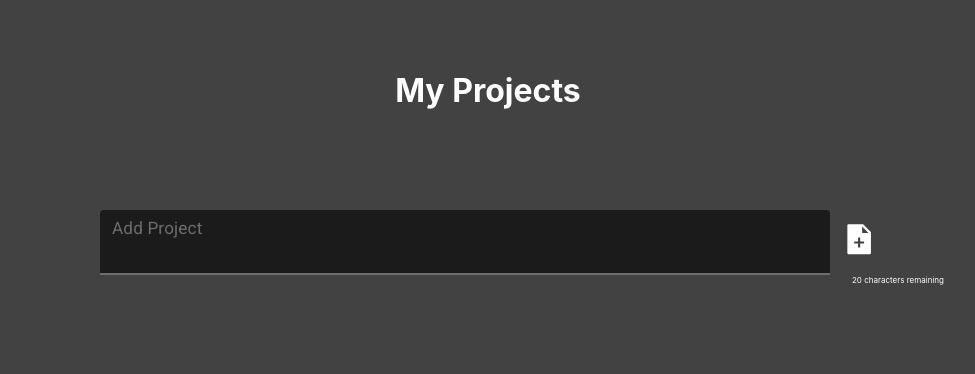
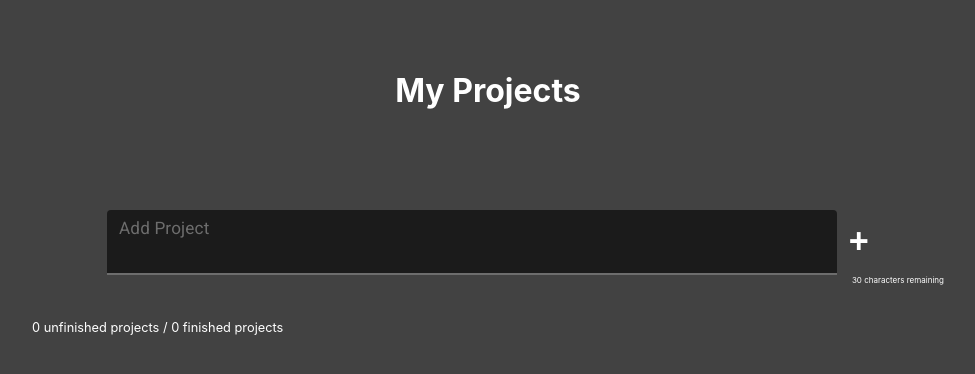
Before and after one commit to Will-Peterson/my-projects-app, a React (Create React App) app: page / in a window 1280 px wide. Shown: the top 374 px of the page, without its empty margins (162-1137 px from the left). Built offline with nearby package versions, Linux system fonts and the light colour scheme.

Commit message:
added project count

```diff
--- a/src/App.js
+++ b/src/App.js
@@ -1,9 +1,9 @@
 import React, {useState, useEffect} from "react";
 import "./App.css";
-import { ThemeProvider } from "@material-ui/core/styles";
-import theme from "./theme";
 import ProjectList from './components/ProjectList';
 import Form from './components/Form';
+import theme from "./theme";
+import { ThemeProvider } from "@material-ui/core/styles";
 import Container from '@material-ui/core/Container';
 
 function App() {
@@ -20,11 +20,6 @@ function App() {
   useEffect(() => {
     localStorage.setItem('wp-mpa1-ekt', JSON.stringify(projects));
   }, [projects]);
-
-  const updateProject = (id) => {
-    console.log('update project CONNECTED');
-
-  }
 
   const completedProject = (id) => {
     setProjects(projects.map((project) => {
@@ -52,7 +47,7 @@ function App() {
             />
           <ProjectList
             projects={projects}
-            updateProject={updateProject}
+            // updateProject={updateProject}
             completedProject={completedProject}
             deleteProject={deleteProject}
             />
--- a/src/components/Form.js
+++ b/src/components/Form.js
@@ -2,7 +2,6 @@ import React from 'react';
 import TextField from "@material-ui/core/TextField";
 import {v4} from 'uuid';
 import IconButton from '@material-ui/core/IconButton';
-import {AiFillFileAdd} from 'react-icons/ai';
 
 const Form = ({inputProject, setInputProject, projects, setProjects}) => {
 
@@ -21,10 +20,14 @@ const Form = ({inputProject, setInputProject, projects, setProjects}) => {
         }
     };
 
+    const unfinishedProjects = projects.filter(item => item.completed === false).length;
+    const finishedProjects = projects.filter(item => item.completed === true).length;
+
     return (
+        <>
             <form noValidate autoComplete="off" onSubmit={submitProjectInput}>
             <TextField
-            inputProps={{maxLength: 20}}
+                inputProps={{maxLength: 30}}
                 label="Add Project"
                 variant="filled"
                 color="primary"
@@ -32,12 +35,16 @@ const Form = ({inputProject, setInputProject, projects, setProjects}) => {
                 value={inputProject}
                 onChange={handleInputProject}
                 />
-        <IconButton type='submit' onClick={submitProjectInput} >
-            <AiFillFileAdd style={{color: 'white'}} />
+            <IconButton aria-label='delete' type='submit' onClick={submitProjectInput} >
+                <span style={{color: 'white', fontWeight: 'bold'}}>+</span>
             </IconButton>
             <br/>
-        <div style={{color: 'white', marginBottom: '50px', float: 'right', fontSize: '.5rem'}}>{20 - inputProject.length} characters remaining</div>
+            <div style={{color: 'white', marginBottom: '50px', float: 'right', fontSize: '.5rem'}}>{30 - inputProject.length} characters remaining</div>
             </form>
+            <div style={{color: 'white', float: 'left', fontSize: '.8rem', marginTop: '45px'}} >
+                {unfinishedProjects} unfinished projects / {finishedProjects} finished projects
+            </div>
+        </>
     );
 }
 
--- a/src/components/Project.js
+++ b/src/components/Project.js
@@ -2,13 +2,10 @@ import React from 'react';
 import Button from '@material-ui/core/Button';
 import Tooltip from '@material-ui/core/Tooltip';
 import IconButton from '@material-ui/core/IconButton';
-import {FaCheck, FaRegEdit} from 'react-icons/fa';
+import {FaCheck} from 'react-icons/fa';
 import {MdDeleteForever} from 'react-icons/md';
 
 const Project = ({project, updateProject, completedProject, deleteProject}) => {
-    const editHandler = () => {
-        updateProject(project.id);
-      };
 
       const completedHandler = () => {
         completedProject(project.id)
@@ -22,11 +19,6 @@ const Project = ({project, updateProject, completedProject, deleteProject}) => {
         <div>
             <Button variant="contained" color="primary" style={{color: project.completed ? '#888' : null, textDecoration: project.completed ? 'line-through' : null}} >
           <div className="project-container">{project.task}</div>
-          <Tooltip title="Edit">
-            <IconButton onClick={editHandler}>
-              <FaRegEdit style={{ color: "white" }} />
-            </IconButton>
-          </Tooltip>
           <Tooltip title="Mark as Completed">
             <IconButton onClick={completedHandler}>
               <FaCheck style={{ color: "white" }} />
```
Also changed, not shown: src/images/my-projects-app-image1.png (added), 1 other file (tests, documents, lock files or other folders). Lines whose indentation alone changed are shown as unchanged.
